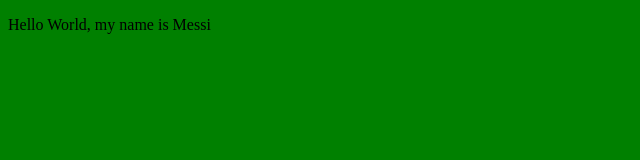
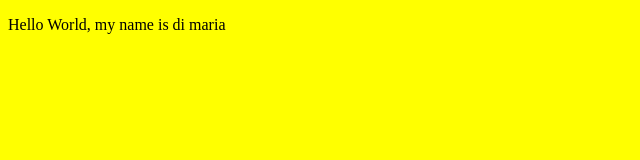
Before and after one commit to andresaaap/simple-html-rolling-update-kubernetes, a plain HTML site: page index.html in a window 1280 px wide. Shown: the whole page, without its empty margins (0-640 px from the left). Drawn offline with Linux system fonts and the light colour scheme.

```diff
--- a/index.html
+++ b/index.html
@@ -3,7 +3,7 @@
 <head>
 	<title>Capstone project</title>
 </head>
-<body style="background: green;">
-	<p>Hello World, my name is Messi</p>
+<body style="background: yellow;">
+	<p>Hello World, my name is di maria</p>
 </body>
 </html>
```
Also changed, not shown: img/website-image-green.png (added), img/website-image.png (added), 1 other file.
